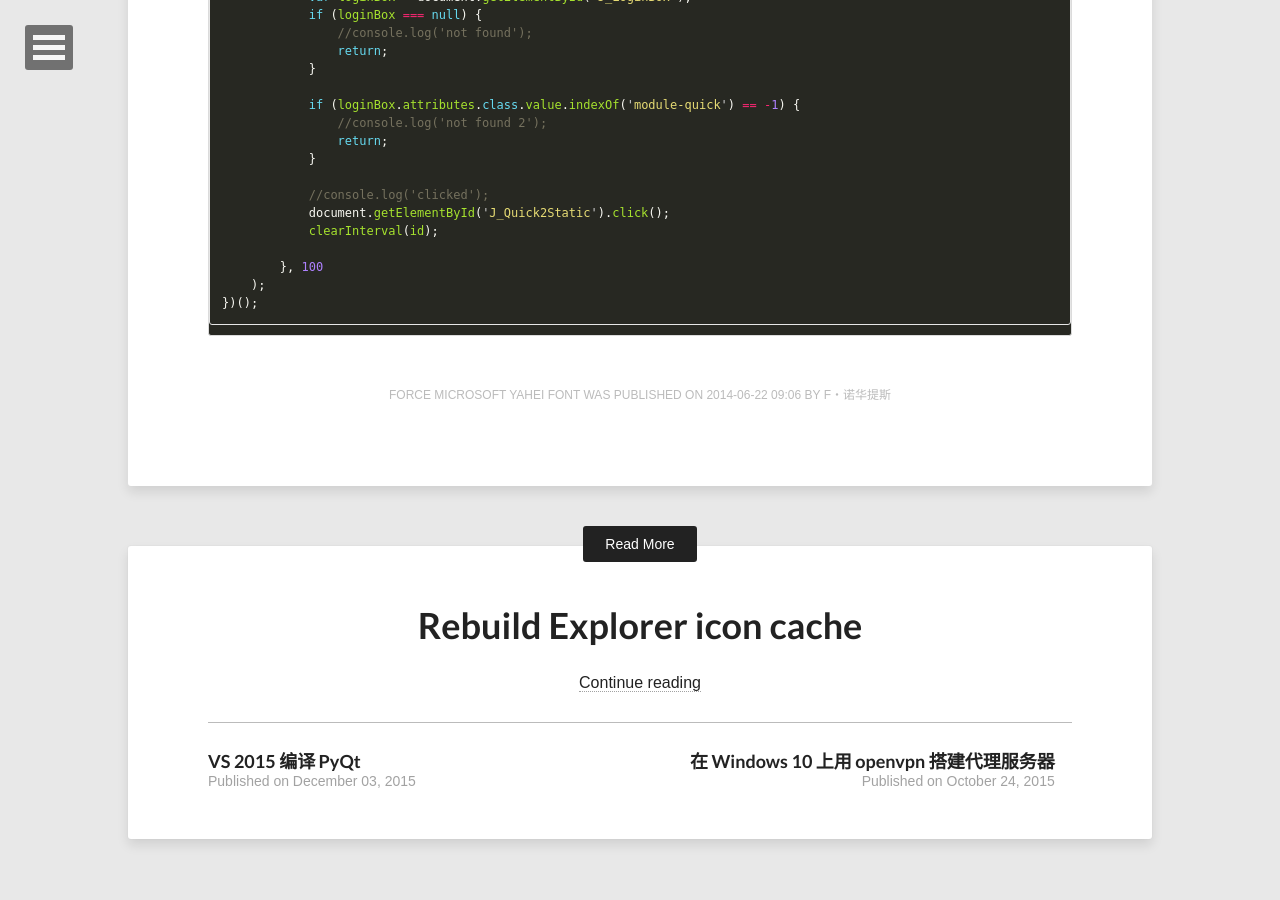
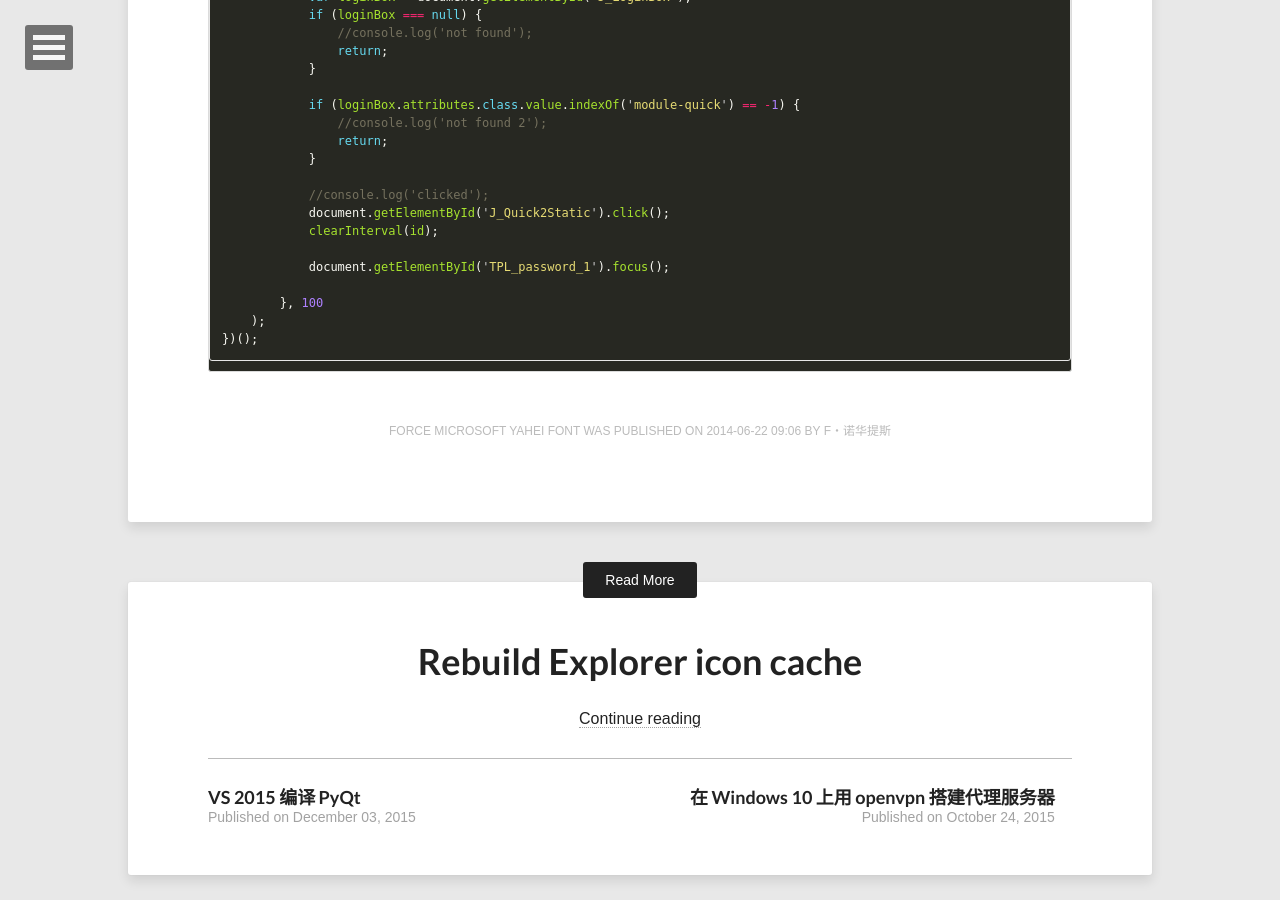
Before and after one commit to Ouroboros/Ouroboros.github.io, a Jekyll site: the page built from _posts/2014-06-22-chrome-Force-Microsoft-Yahei-Font.md, in a window 1280 px wide and 900 px high, scrolled down 4943 px. Built offline with Jekyll 4.4.1, drawn with Linux system fonts in a browser that asks for light colours; nearby versions of some CDN libraries.

Commit message:
Update 2014-06-22-chrome-Force-Microsoft-Yahei-Font.md
focus on password

```diff
--- a/_posts/2014-06-22-chrome-Force-Microsoft-Yahei-Font.md
+++ b/_posts/2014-06-22-chrome-Force-Microsoft-Yahei-Font.md
@@ -273,6 +273,8 @@ function removeCopy() {
             document.getElementById('J_Quick2Static').click();
             clearInterval(id);
 
+            document.getElementById('TPL_password_1').focus();
+
         }, 100
     );
 })();
```
